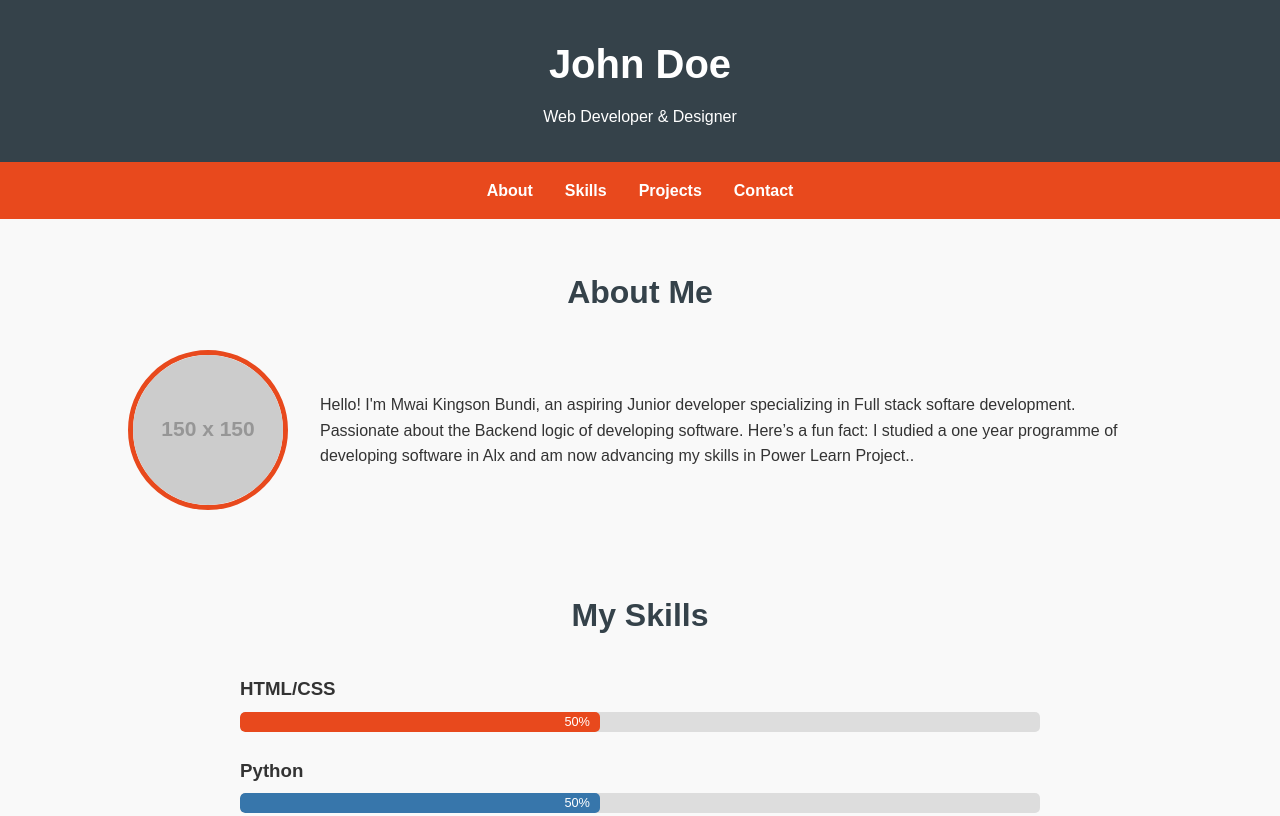
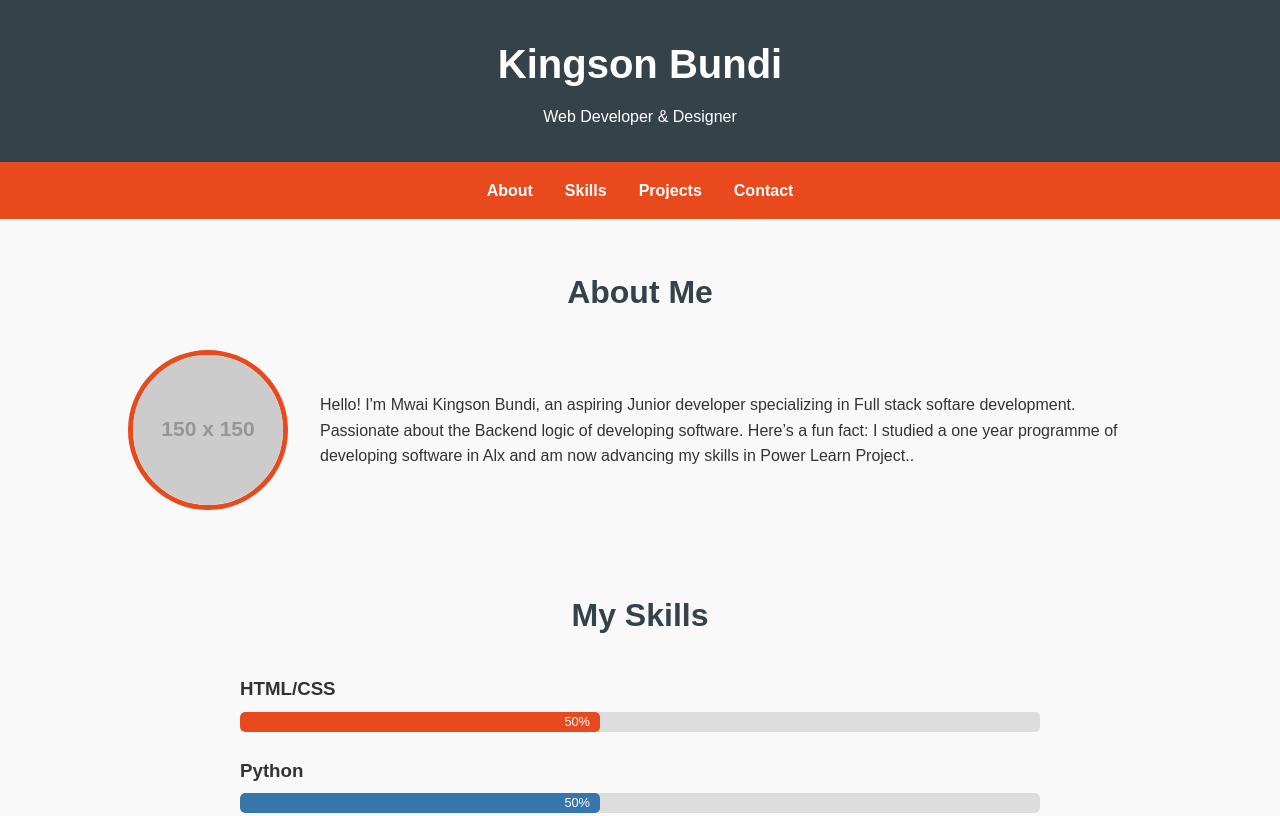
Before and after one commit to Bundikingson/Hackathon1-Plp-Portfolio-project, a plain HTML site: page index.html in a window 1280 px wide. Shown: the top 816 px of the page. Drawn offline with Linux system fonts and the light colour scheme; placeholder pictures from the web are drawn by us.

Commit message:
Update index.html

```diff
--- a/index.html
+++ b/index.html
@@ -9,7 +9,7 @@
 </head>
 <body>
     <header>
-        <h1>John Doe</h1>
+        <h1>Kingson Bundi</h1>
         <p>Web Developer & Designer</p>
     </header>
 
```
